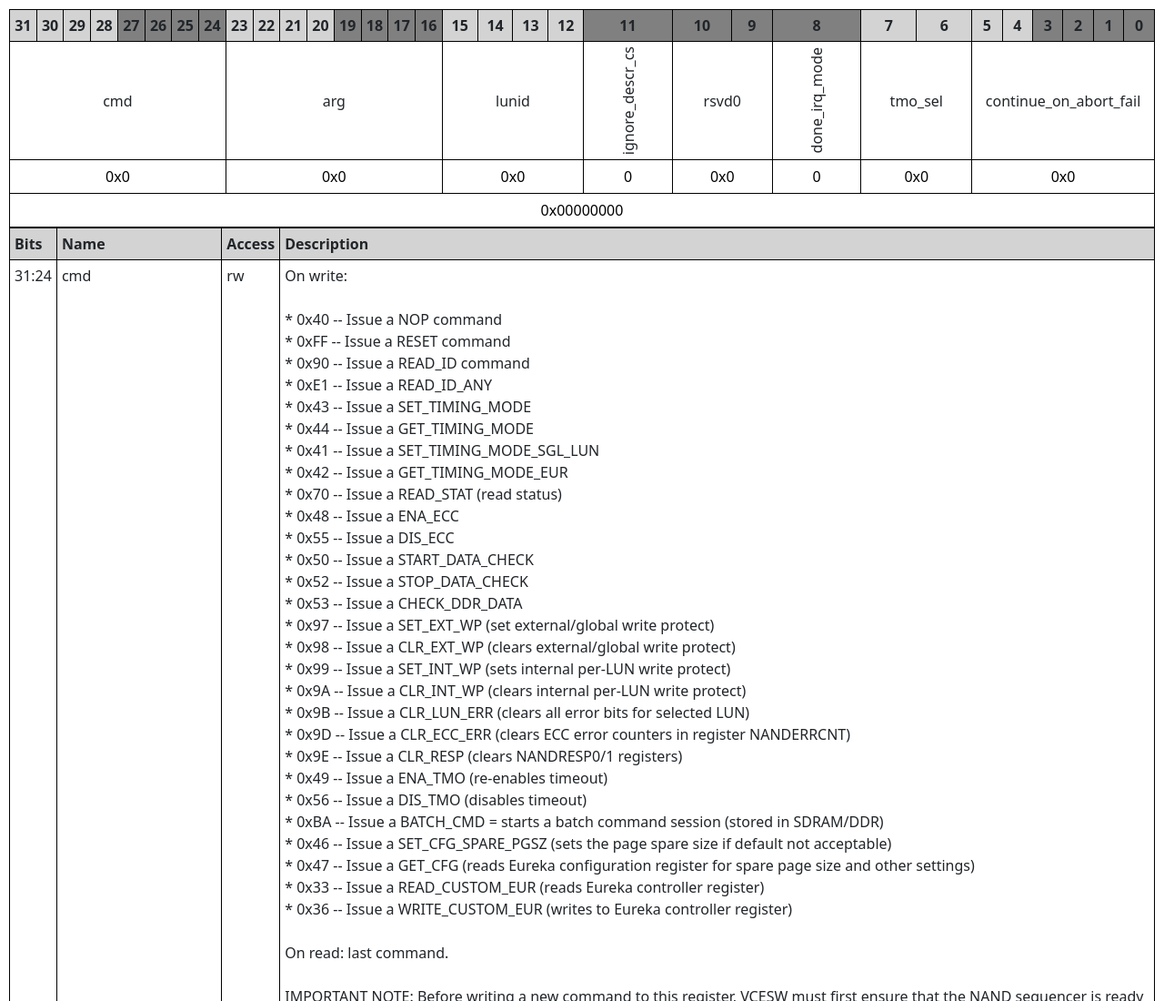
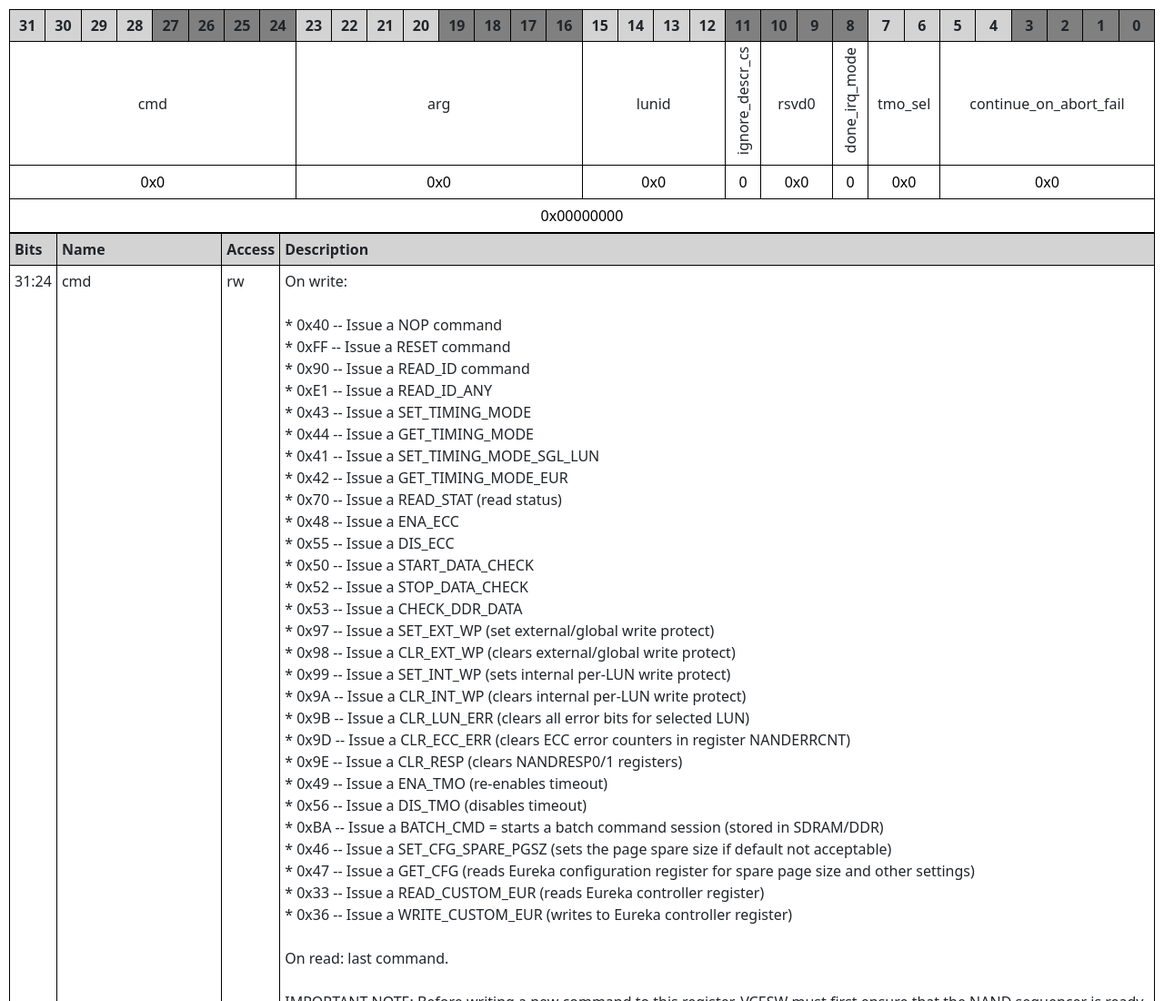
Before and after one commit to rfdonnelly/fpga-explorer, a plain HTML site: page protos/web/index.html in a window 1280 px wide. Shown: the top 1100 px of the page at 91% size. Drawn offline with nearby package versions, Linux system fonts and the light colour scheme.

Commit message:
fix: layout table issues with rotation and inconsistent column widths
A previous fix improved rotation issues on Chromium 66 by applying the
writing-mode style to a div instead of a td.  However, Chromium 66 seems
to have issues with the writing-mode style on a div too.  Replacing the
div with a span makes it even better and removes the need for the
margin styles to center the text.

Additionally, adding 'table-layout: fixed' fixes undesired width changes
to the bit index cells and makes them obey their width styles better.

```diff
--- a/protos/web/index.css
+++ b/protos/web/index.css
@@ -2,6 +2,10 @@ td, th {
     border: 1px solid black;
     padding: 5px;
     vertical-align: top;
+}
+
+table.layout {
+    table-layout: fixed;
 }
 
 table.layout tr th {
@@ -45,6 +49,4 @@ body {
 .rotate {
     writing-mode: vertical-rl;
     transform: rotate(180deg);
-    margin-left: auto;
-    margin-right: auto;
 }
--- a/protos/web/index.js
+++ b/protos/web/index.js
@@ -25,10 +25,10 @@ function create_input(value) {
     return input
 }
 
-function create_div(text) {
-    let div = document.createElement("div")
-    div.appendChild(document.createTextNode(text))
-    return div
+function create_span(text) {
+    let span = document.createElement("span")
+    span.appendChild(document.createTextNode(text))
+    return span
 }
 
 function create_layout_table(parent, fields) {
@@ -45,12 +45,12 @@ function create_layout_table(parent, fields) {
     // Field names row
     tr = t.insertRow();
     fields.forEach(function (field) {
-        let div = create_div(field.name)
+        let span = create_span(field.name)
 
-        let td = create_td(tr, div, "fieldname")
+        let td = create_td(tr, span, "fieldname")
         td.colSpan = field.nbits
         if (field.name.length > 4 * field.nbits) {
-            div.classList.add("rotate")
+            span.classList.add("rotate")
         }
    })
 
```
